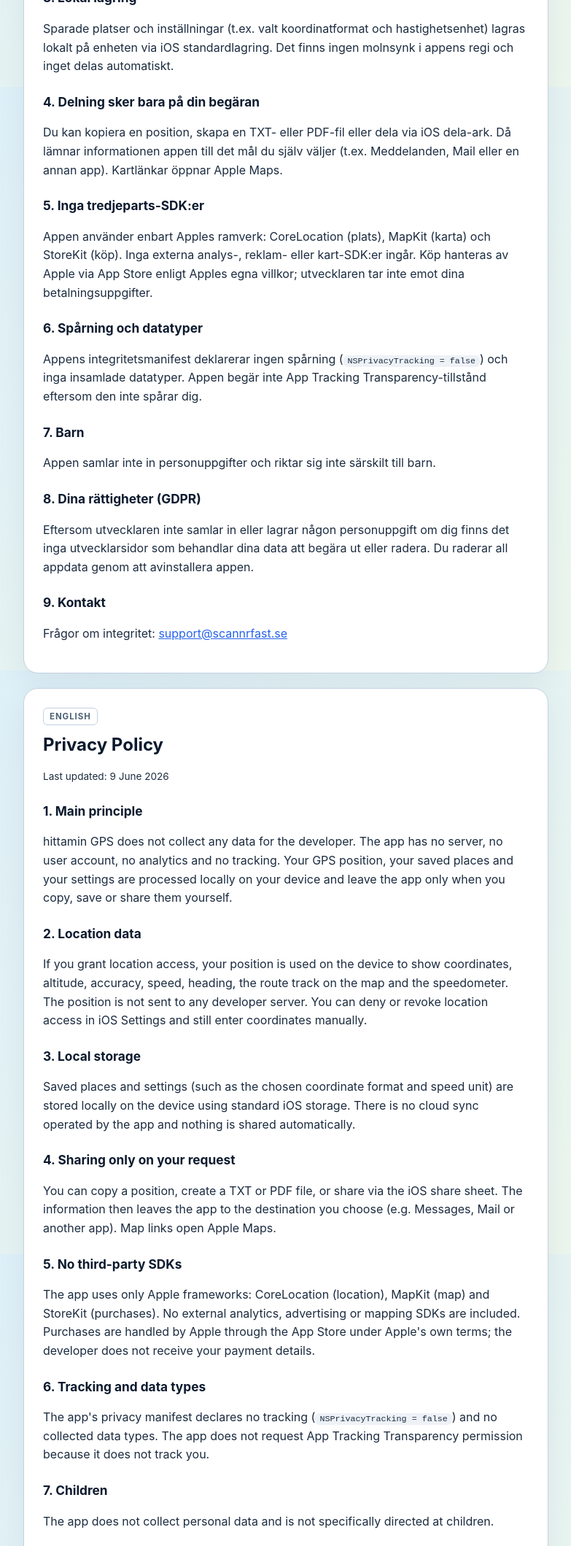
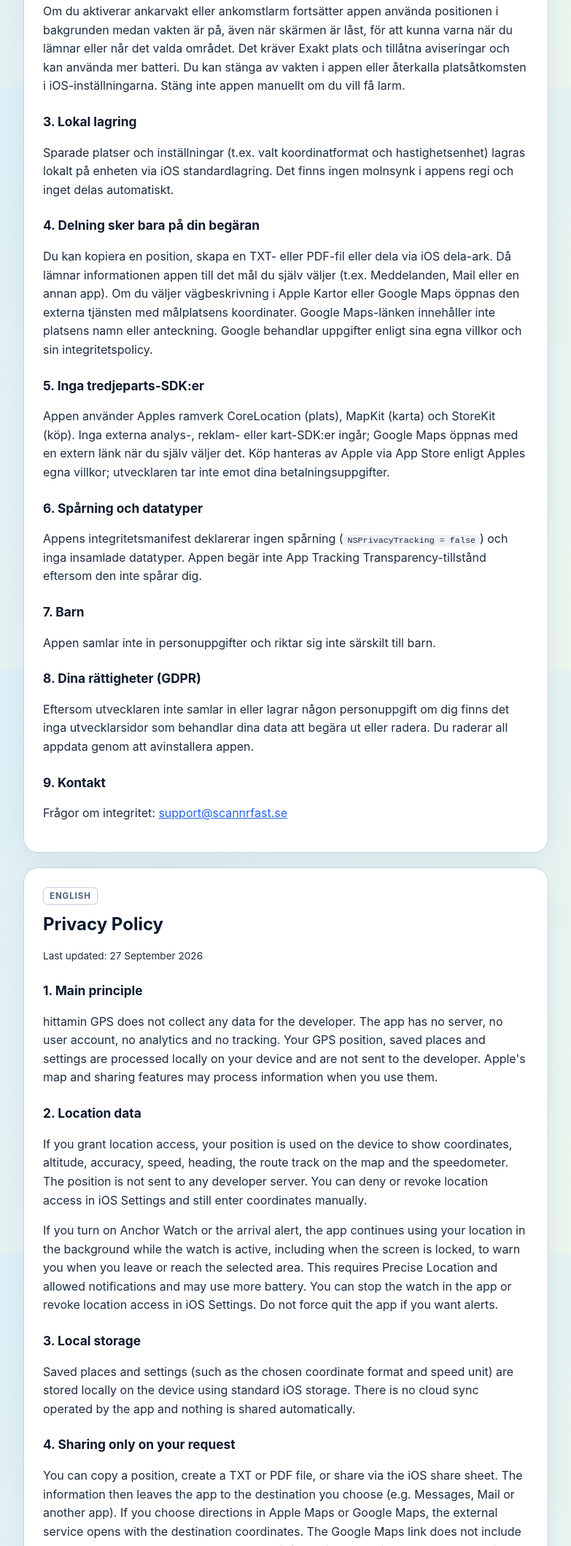
Before and after one commit to pikkemaat/hittamin-gps, a plain HTML site: page privacy/index.html in a window 1280 px wide. Shown: the part 681-2800 px from the top of the page at 73% size, without its empty margins (248-1031 px from the left). Drawn offline with Linux system fonts and the light colour scheme.

Commit message:
Document background watch and optional Google Maps navigation

```diff
--- a/privacy/index.html
+++ b/privacy/index.html
@@ -26,22 +26,23 @@
   <div class="card">
     <span class="lang-label">Svenska</span>
     <h2>Integritetspolicy</h2>
-    <p class="updated">Senast uppdaterad: 9 juni 2026</p>
+    <p class="updated">Senast uppdaterad: 27 september 2026</p>
 
     <h3>1. Huvudprincip</h3>
-    <p>hittamin GPS samlar inte in någon data åt utvecklaren. Appen har ingen server, inget användarkonto, ingen analytics och ingen spårning. Din GPS-position, dina sparade platser och dina inställningar behandlas lokalt på din enhet och lämnar appen bara när du själv kopierar, sparar eller delar dem.</p>
+    <p>hittamin GPS samlar inte in någon data åt utvecklaren. Appen har ingen server, inget användarkonto, ingen analytics och ingen spårning. Din GPS-position, dina sparade platser och dina inställningar behandlas lokalt på din enhet och skickas inte till utvecklaren. Apples kart- och delningsfunktioner kan behandla uppgifter när du använder dem.</p>
 
     <h3>2. Platsdata</h3>
     <p>Om du ger appen platsåtkomst används din position på enheten för att visa koordinater, höjd, noggrannhet, hastighet, riktning, vägspår på kartan och hastighetsmätaren. Positionen skickas inte till någon utvecklarserver. Du kan neka eller återkalla platsåtkomst i iOS-inställningarna och ändå mata in koordinater manuellt.</p>
+    <p>Om du aktiverar ankarvakt eller ankomstlarm fortsätter appen använda positionen i bakgrunden medan vakten är på, även när skärmen är låst, för att kunna varna när du lämnar eller når det valda området. Det kräver Exakt plats och tillåtna aviseringar och kan använda mer batteri. Du kan stänga av vakten i appen eller återkalla platsåtkomsten i iOS-inställningarna. Stäng inte appen manuellt om du vill få larm.</p>
 
     <h3>3. Lokal lagring</h3>
     <p>Sparade platser och inställningar (t.ex. valt koordinatformat och hastighetsenhet) lagras lokalt på enheten via iOS standardlagring. Det finns ingen molnsynk i appens regi och inget delas automatiskt.</p>
 
     <h3>4. Delning sker bara på din begäran</h3>
-    <p>Du kan kopiera en position, skapa en TXT- eller PDF-fil eller dela via iOS dela-ark. Då lämnar informationen appen till det mål du själv väljer (t.ex. Meddelanden, Mail eller en annan app). Kartlänkar öppnar Apple Maps.</p>
+    <p>Du kan kopiera en position, skapa en TXT- eller PDF-fil eller dela via iOS dela-ark. Då lämnar informationen appen till det mål du själv väljer (t.ex. Meddelanden, Mail eller en annan app). Om du väljer vägbeskrivning i Apple Kartor eller Google Maps öppnas den externa tjänsten med målplatsens koordinater. Google Maps-länken innehåller inte platsens namn eller anteckning. Google behandlar uppgifter enligt sina egna villkor och sin integritetspolicy.</p>
 
     <h3>5. Inga tredjeparts-SDK:er</h3>
-    <p>Appen använder enbart Apples ramverk: CoreLocation (plats), MapKit (karta) och StoreKit (köp). Inga externa analys-, reklam- eller kart-SDK:er ingår. Köp hanteras av Apple via App Store enligt Apples egna villkor; utvecklaren tar inte emot dina betalningsuppgifter.</p>
+    <p>Appen använder Apples ramverk CoreLocation (plats), MapKit (karta) och StoreKit (köp). Inga externa analys-, reklam- eller kart-SDK:er ingår; Google Maps öppnas med en extern länk när du själv väljer det. Köp hanteras av Apple via App Store enligt Apples egna villkor; utvecklaren tar inte emot dina betalningsuppgifter.</p>
 
     <h3>6. Spårning och datatyper</h3>
     <p>Appens integritetsmanifest deklarerar ingen spårning (<code>NSPrivacyTracking = false</code>) och inga insamlade datatyper. Appen begär inte App Tracking Transparency-tillstånd eftersom den inte spårar dig.</p>
@@ -59,22 +60,23 @@
   <div class="card">
     <span class="lang-label">English</span>
     <h2>Privacy Policy</h2>
-    <p class="updated">Last updated: 9 June 2026</p>
+    <p class="updated">Last updated: 27 September 2026</p>
 
     <h3>1. Main principle</h3>
-    <p>hittamin GPS does not collect any data for the developer. The app has no server, no user account, no analytics and no tracking. Your GPS position, your saved places and your settings are processed locally on your device and leave the app only when you copy, save or share them yourself.</p>
+    <p>hittamin GPS does not collect any data for the developer. The app has no server, no user account, no analytics and no tracking. Your GPS position, saved places and settings are processed locally on your device and are not sent to the developer. Apple's map and sharing features may process information when you use them.</p>
 
     <h3>2. Location data</h3>
     <p>If you grant location access, your position is used on the device to show coordinates, altitude, accuracy, speed, heading, the route track on the map and the speedometer. The position is not sent to any developer server. You can deny or revoke location access in iOS Settings and still enter coordinates manually.</p>
+    <p>If you turn on Anchor Watch or the arrival alert, the app continues using your location in the background while the watch is active, including when the screen is locked, to warn you when you leave or reach the selected area. This requires Precise Location and allowed notifications and may use more battery. You can stop the watch in the app or revoke location access in iOS Settings. Do not force quit the app if you want alerts.</p>
 
     <h3>3. Local storage</h3>
     <p>Saved places and settings (such as the chosen coordinate format and speed unit) are stored locally on the device using standard iOS storage. There is no cloud sync operated by the app and nothing is shared automatically.</p>
 
     <h3>4. Sharing only on your request</h3>
-    <p>You can copy a position, create a TXT or PDF file, or share via the iOS share sheet. The information then leaves the app to the destination you choose (e.g. Messages, Mail or another app). Map links open Apple Maps.</p>
+    <p>You can copy a position, create a TXT or PDF file, or share via the iOS share sheet. The information then leaves the app to the destination you choose (e.g. Messages, Mail or another app). If you choose directions in Apple Maps or Google Maps, the external service opens with the destination coordinates. The Google Maps link does not include the place name or note. Google processes information under its own terms and privacy policy.</p>
 
     <h3>5. No third-party SDKs</h3>
-    <p>The app uses only Apple frameworks: CoreLocation (location), MapKit (map) and StoreKit (purchases). No external analytics, advertising or mapping SDKs are included. Purchases are handled by Apple through the App Store under Apple's own terms; the developer does not receive your payment details.</p>
+    <p>The app uses Apple's CoreLocation (location), MapKit (map) and StoreKit (purchases) frameworks. No external analytics, advertising or mapping SDKs are included; Google Maps opens through an external link when you choose it. Purchases are handled by Apple through the App Store under Apple's own terms; the developer does not receive your payment details.</p>
 
     <h3>6. Tracking and data types</h3>
     <p>The app's privacy manifest declares no tracking (<code>NSPrivacyTracking = false</code>) and no collected data types. The app does not request App Tracking Transparency permission because it does not track you.</p>
```
Also changed, not shown: support/index.html (+6 -2 lines), 1 other file.
